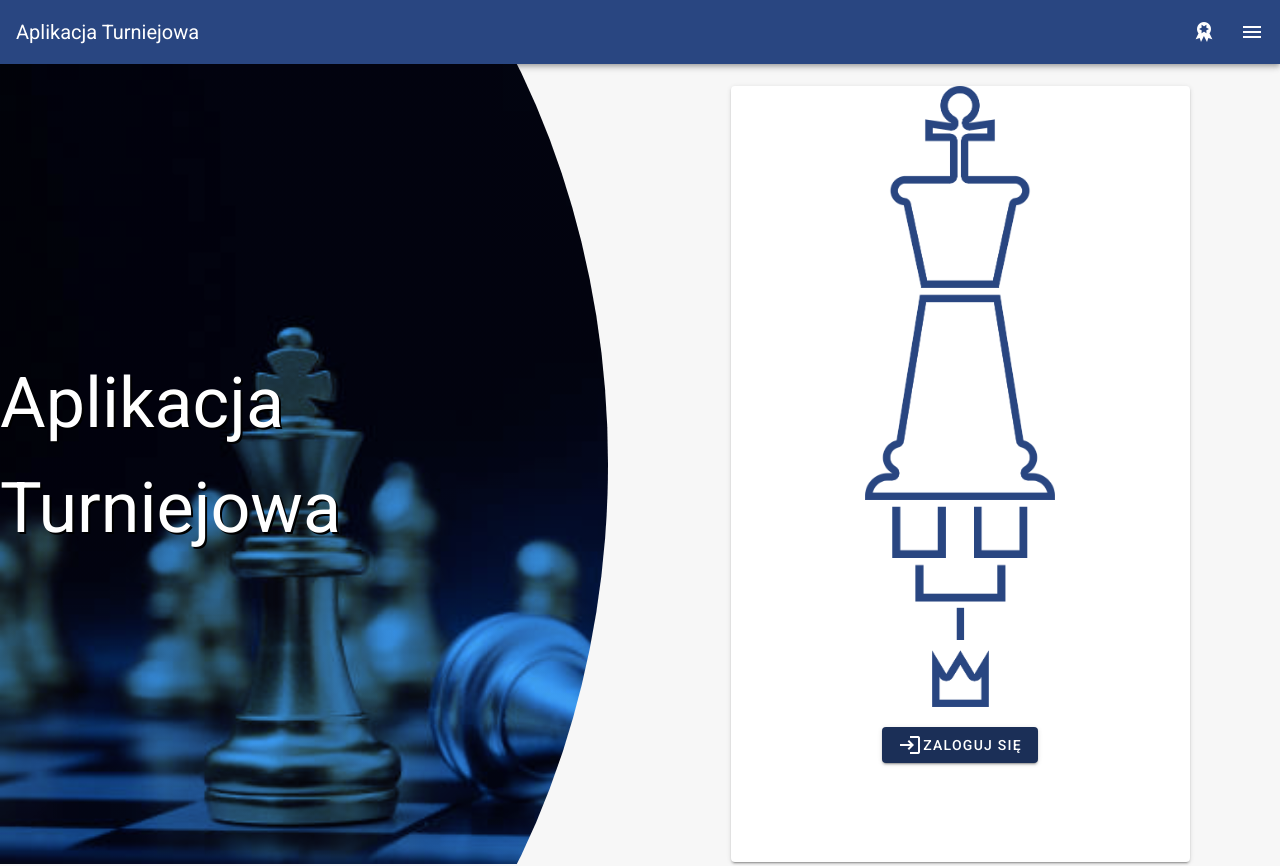
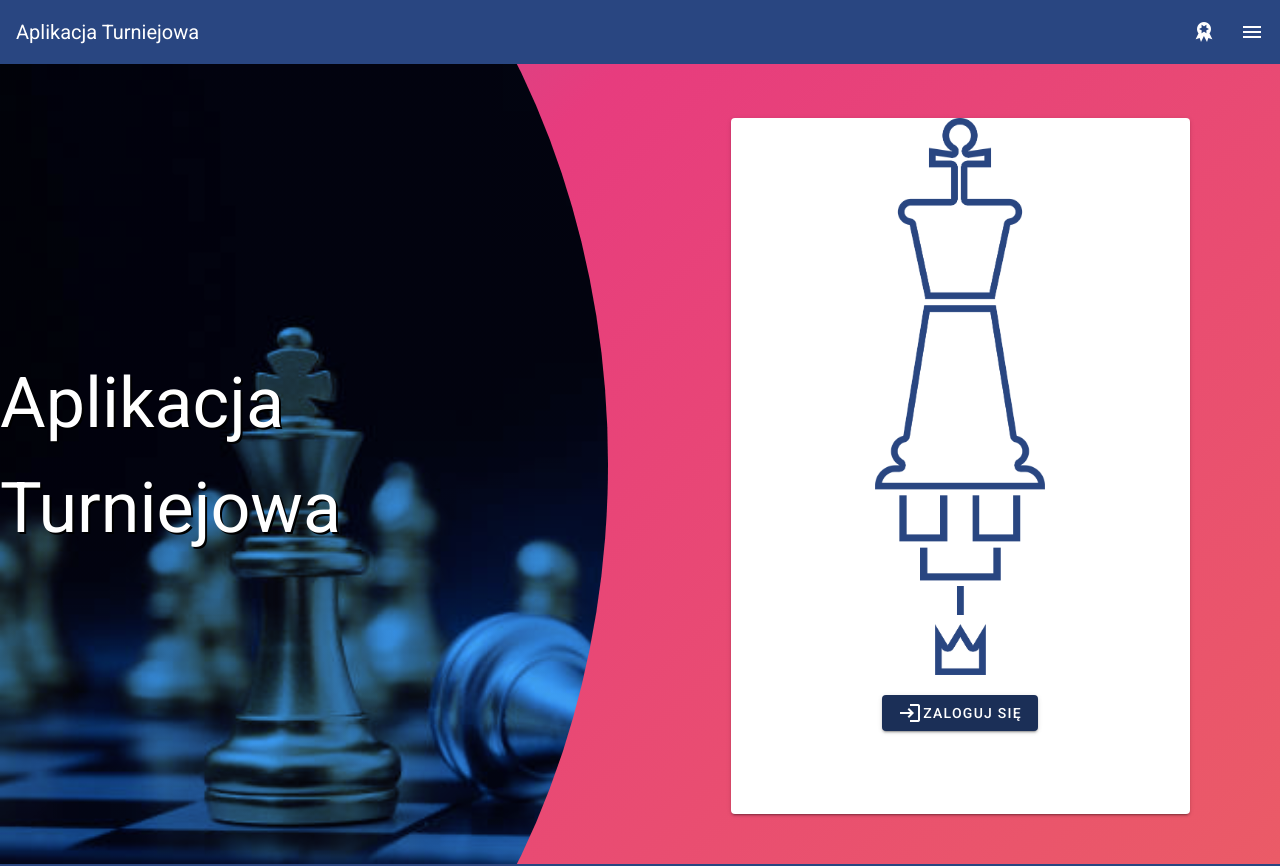
Before and after one commit to skni-kod/TournamentAppFrontend, a Vue app: page /index in a window 1280 px wide. Shown: the top 866 px of the page. Built offline with nearby package versions, Linux system fonts and the light colour scheme.

Commit message:
HomePage update

```diff
--- a/src/components/HomePage.vue
+++ b/src/components/HomePage.vue
@@ -13,7 +13,10 @@
       </p>
     </div>
     <!-- prawa strona-->
-    <div class="d-flex rightSide">
+    <div
+      class="d-flex pb-12 pt-8"
+      :class="[removeElement ? rightSide2 : '', rightSide]"
+    >
       <v-col cols="12" class="d-flex justify-space-around">
         <v-card>
           <v-img
@@ -34,16 +37,22 @@
   </div>
 </template>
 
+
 <script lang="ts">
-import Vue from "vue";
-import { Component } from "vue-property-decorator";
+import Vue from 'vue';
+import { Component, Watch } from 'vue-property-decorator';
 @Component
 export default class HomePage extends Vue {
+  //
   data() {
-    return {};
+    return {
+      rightSide: 'rightSide',
+      rightSide2: 'rightSide2',
+    };
   }
 }
 </script>
+
 
 <style scoped>
 /*główny wrap*/
@@ -60,6 +69,13 @@ export default class HomePage extends Vue {
   box-sizing: border-box;
   width: 50%;
 }
+.rightSide2 {
+  position: absolute;
+  right: 0;
+  top: 10px;
+  height: 100%;
+  box-sizing: border-box;
+}
 /*tło po lewej stronie*/
 .leftSide {
   background: linear-gradient(
@@ -67,7 +83,7 @@ export default class HomePage extends Vue {
       hsla(0, 0%, 100%, 0),
       rgba(10, 72, 130, 0.8) 0
     ),
-    url("../assets/indexBg.jpg");
+    url('../assets/indexBg.jpg');
   height: 100%;
   background-size: cover;
   position: absolute;
--- a/src/views/Index.vue
+++ b/src/views/Index.vue
@@ -1,5 +1,5 @@
 <template>
-  <div>
+  <div class="main-container">
     <div>
       <HomePage />
     </div>
@@ -10,10 +10,10 @@
 </template>
 
 <script lang="ts">
-import Vue from "vue";
-import { Component } from "vue-property-decorator";
-import HomePage from "@/components/HomePage.vue";
-import BasicInfo from "@/components/BasicInfo.vue";
+import Vue from 'vue';
+import { Component } from 'vue-property-decorator';
+import HomePage from '@/components/HomePage.vue';
+import BasicInfo from '@/components/BasicInfo.vue';
 @Component({
   components: {
     HomePage,
@@ -23,4 +23,22 @@ import BasicInfo from "@/components/BasicInfo.vue";
 export default class Index extends Vue {}
 </script>
 <style scoped>
+.main-container {
+  background: linear-gradient(-45deg, #ee7752, #e73c7e, #23a6d5, #23d5ab);
+  background-size: 400% 400%;
+  animation: gradient 15s ease infinite;
+  height: 100vh;
+}
+
+@keyframes gradient {
+  0% {
+    background-position: 0% 50%;
+  }
+  50% {
+    background-position: 100% 50%;
+  }
+  100% {
+    background-position: 0% 50%;
+  }
+}
 </style>
```
Also changed, not shown: 1 other file (tests, documents, lock files or other folders).
